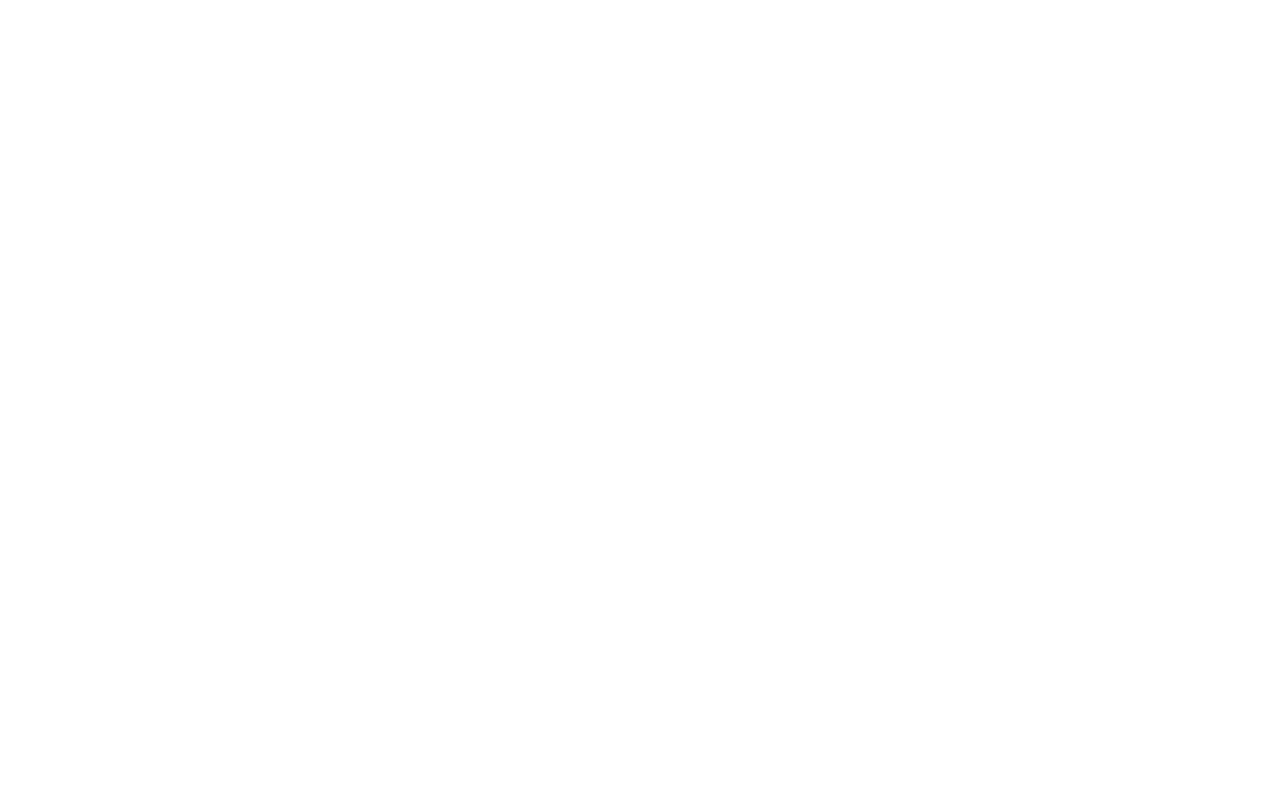
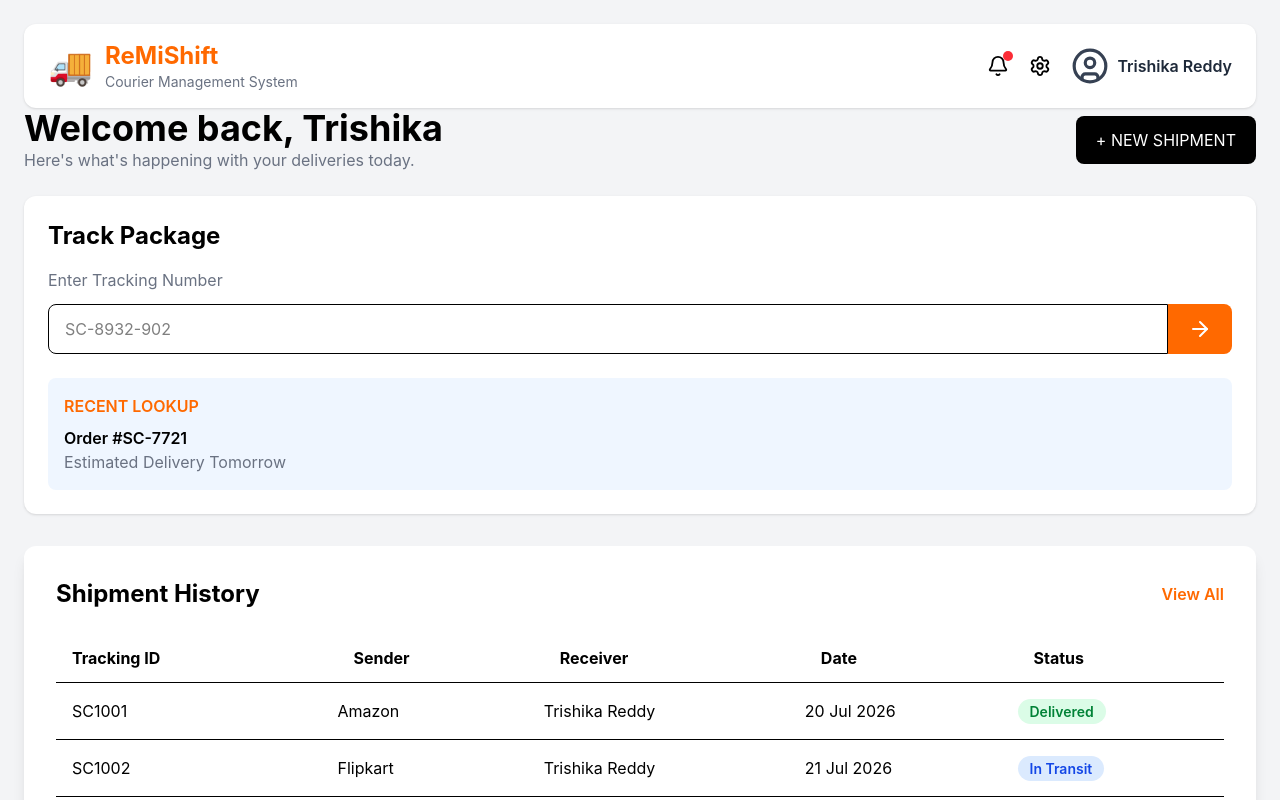
Before and after one commit to MeemanshaUsrete/Courier_Management_System, a React (Vite) app in the folder frontend_client/: page /cdashboard in a window 1280 px wide. Before the commit this address had no page. Shown: the top 800 px of the page. Built offline with nearby package versions, Linux system fonts and the light colour scheme.

Commit message:
CustomerDashboard-page added

```diff
--- a/frontend_client/package.json
+++ b/frontend_client/package.json
@@ -12,10 +12,15 @@
   "dependencies": {
     "@tailwindcss/vite": "^4.3.3",
     "axios": "^1.18.1",
+    "framer-motion": "^12.42.2",
     "lucide-react": "^1.26.0",
     "react": "^19.2.5",
+    "react-calendar": "^6.0.1",
     "react-dom": "^19.2.5",
+    "react-hot-toast": "^2.6.0",
+    "react-icons": "^5.7.0",
     "react-router-dom": "^7.18.1",
+    "recharts": "^3.10.0",
     "tailwindcss": "^4.3.3"
   },
   "devDependencies": {
--- a/frontend_client/src/App.jsx
+++ b/frontend_client/src/App.jsx
@@ -1,6 +1,8 @@
 import { BrowserRouter, Routes, Route } from "react-router-dom";
 import Home from "./pages/Home";
-import Signup from "./pages/Signup"
+import Signup from "./pages/Signup";
+import Login from "./pages/Login";
+import CustomerDashboard from "./pages/CustomerDashboard";
 
 function App() {
   return (
@@ -8,6 +10,8 @@
       <Routes>
         <Route path="/" element={<Home />} />
         <Route path="/register" element={<Signup />} />
+        <Route path="/login" element={<Login />} />
+        <Route path="/cdashboard" element={<CustomerDashboard />} />
       </Routes>
     </BrowserRouter>
   );
--- /dev/null
+++ b/frontend_client/src/components/dashboard/ShipmentTable.jsx
@@ -0,0 +1,116 @@
+const shipments = [
+  {
+    id: "SC1001",
+    sender: "Amazon",
+    receiver: "Trishika Reddy",
+    date: "20 Jul 2026",
+    status: "Delivered",
+  },
+  {
+    id: "SC1002",
+    sender: "Flipkart",
+    receiver: "Trishika Reddy",
+    date: "21 Jul 2026",
+    status: "In Transit",
+  },
+  {
+    id: "SC1003",
+    sender: "Myntra",
+    receiver: "Trishika Reddy",
+    date: "22 Jul 2026",
+    status: "Pending",
+  },
+  {
+    id: "SC1004",
+    sender: "Nykaa",
+    receiver: "Trishika Reddy",
+    date: "23 Jul 2026",
+    status: "Delivered",
+  },
+];
+
+function ShipmentTable() {
+  return (
+    <div className="bg-white rounded-xl shadow-lg p-8">
+
+      <div className="flex justify-between items-center mb-6">
+
+        <h2 className="text-2xl font-bold">
+          Shipment History
+        </h2>
+
+        <button className="text-orange-500 font-semibold hover:underline">
+          View All
+        </button>
+
+      </div>
+
+      <div className="overflow-x-auto">
+
+        <table className="min-w-full">
+
+          <thead>
+
+            <tr className="border-b">
+
+              <th className="px-4 py-3 text-left">Tracking ID</th>
+              <th className="px-4 py-3 text-left">Sender</th>
+              <th className="px-4 py-3 text-left">Receiver</th>
+              <th className="px-4 py-3 text-left">Date</th>
+              <th className="px-4 py-3 text-left">Status</th>
+
+            </tr>
+
+          </thead>
+
+          <tbody>
+
+            {shipments.map((shipment) => (
+
+              <tr
+                key={shipment.id}
+                className="border-b hover:bg-gray-50 transition"
+              >
+
+                <td className="px-4 py-4">
+                  {shipment.id}
+                </td>
+
+                <td>{shipment.sender}</td>
+
+                <td>{shipment.receiver}</td>
+
+                <td>{shipment.date}</td>
+
+                <td>
+
+                  <span
+                    className={`px-3 py-1 rounded-full text-sm font-semibold
+                    ${
+                      shipment.status === "Delivered"
+                        ? "bg-green-100 text-green-700"
+                        : shipment.status === "In Transit"
+                        ? "bg-blue-100 text-blue-700"
+                        : "bg-yellow-100 text-yellow-700"
+                    }`}
+                  >
+                    {shipment.status}
+                  </span>
+
+                </td>
+
+              </tr>
+
+            ))}
+
+          </tbody>
+
+        </table>
+
+      </div>
+
+    </div>
+  );
+}
+
+export default ShipmentTable;
--- /dev/null
+++ b/frontend_client/src/components/dashboard/Sidebar.jsx
@@ -0,0 +1,125 @@
+import {
+  LayoutDashboard,
+  Package,
+  Truck,
+  BarChart3,
+  Settings,
+  LogOut,
+  CircleHelp,
+} from "lucide-react";
+
+function Sidebar() {
+  return (
+    <div className="w-64 bg-white shadow-lg flex flex-col">
+
+      {/* Logo */}
+
+      <div className="p-6 border-b">
+
+        <h1 className="text-2xl font-bold text-orange-500">
+          SwiftCourier
+        </h1>
+
+        <p className="text-gray-500 text-sm">
+          Logistics Control
+        </p>
+
+      </div>
+
+      {/* Navigation */}
+
+      <nav className="flex-1 mt-5">
+
+        <ul className="space-y-2 px-4">
+
+          <li>
+
+            <button className="flex items-center gap-3 bg-orange-100 text-orange-600 w-full px-4 py-3 rounded-lg font-medium">
+
+              <LayoutDashboard size={20} />
+
+              Dashboard
+
+            </button>
+
+          </li>
+
+          <li>
+
+            <button className="flex items-center gap-3 hover:bg-gray-100 w-full px-4 py-3 rounded-lg">
+
+              <Package size={20} />
+
+              Shipments
+
+            </button>
+
+          </li>
+
+          <li>
+
+            <button className="flex items-center gap-3 hover:bg-gray-100 w-full px-4 py-3 rounded-lg">
+
+              <Truck size={20} />
+
+              Couriers
+
+            </button>
+
+          </li>
+
+          <li>
+
+            <button className="flex items-center gap-3 hover:bg-gray-100 w-full px-4 py-3 rounded-lg">
+
+              <BarChart3 size={20} />
+
+              Analytics
+
+            </button>
+
+          </li>
+
+          <li>
+
+            <button className="flex items-center gap-3 hover:bg-gray-100 w-full px-4 py-3 rounded-lg">
+
+              <Settings size={20} />
+
+              Settings
+
+            </button>
+
+          </li>
+
+        </ul>
+
+      </nav>
+
+      {/* Bottom */}
+
+      <div className="border-t p-5 space-y-2">
+
+        <button className="flex items-center gap-3 hover:bg-gray-100 w-full px-4 py-3 rounded-lg">
+
+          <CircleHelp size={20} />
+
+          Help Center
+
+        </button>
+
+        <button className="flex items-center gap-3 text-red-500 hover:bg-red-50 w-full px-4 py-3 rounded-lg">
+
+          <LogOut size={20} />
+
+          Logout
+
+        </button>
+
+      </div>
+
+    </div>
+  );
+}
+
+export default Sidebar;
--- /dev/null
+++ b/frontend_client/src/components/dashboard/SummaryCard.jsx
@@ -0,0 +1,76 @@
+import { Package } from "lucide-react";
+
+function SummaryCard({
+  title,
+  id,
+  status,
+  progress,
+  location,
+}) {
+  return (
+    <div className="bg-white rounded-xl shadow p-6">
+
+      <div className="flex justify-between items-center">
+
+        <div className="bg-orange-100 p-3 rounded-lg">
+
+          <Package className="text-orange-500" />
+
+        </div>
+
+        <span className="bg-green-100 text-green-700 px-3 py-1 rounded-full text-sm">
+
+          {status}
+
+        </span>
+
+      </div>
+
+      <h2 className="text-2xl font-bold mt-5">
+
+        {title}
+
+      </h2>
+
+      <p className="text-gray-500">
+
+        Shipment ID: {id}
+
+      </p>
+
+      {progress && (
+
+        <>
+
+          <div className="mt-5 flex justify-between">
+
+            <span>Progress</span>
+
+            <span>{progress}%</span>
+
+          </div>
+
+          <div className="w-full bg-gray-200 rounded-full h-2 mt-2">
+
+            <div
+              style={{ width: `${progress}%` }}
+              className="bg-orange-500 h-2 rounded-full"
+            ></div>
+
+          </div>
+
+        </>
+
+      )}
+
+      <p className="mt-6 text-gray-500">
+
+        {location}
+
+      </p>
+
+    </div>
+  );
+}
+
+export default SummaryCard;
--- /dev/null
+++ b/frontend_client/src/components/dashboard/Topbar.jsx
@@ -0,0 +1,76 @@
+import {
+  Bell,
+  Settings,
+  UserCircle,
+  Truck
+} from "lucide-react";
+
+function Topbar() {
+  return (
+    <div className="bg-white rounded-xl shadow-sm px-6 py-4 flex items-center justify-between">
+
+      {/* Application Logo & Name */}
+
+      <div className="flex items-center gap-3">
+
+        <span className="text-4xl">
+            🚚
+        </span>
+
+            <div>
+                <h1 className="text-2xl font-bold text-orange-500">
+                ReMiShift
+                </h1>
+
+                <p className="text-sm text-gray-500">
+                Courier Management System
+                </p>
+            </div>
+
+      </div>
+
+      {/* Right Side */}
+
+      <div className="flex items-center gap-5">
+
+        {/* Notification */}
+        <button className="relative hover:text-orange-500 transition">
+
+          <Bell size={22} />
+
+          <span className="absolute -top-1 -right-1 w-2.5 h-2.5 bg-red-500 rounded-full"></span>
+
+        </button>
+
+        {/* Settings */}
+        <button className="hover:text-orange-500 transition">
+
+          <Settings size={22} />
+
+        </button>
+
+        {/* Profile */}
+
+        <div className="flex items-center gap-2 cursor-pointer">
+
+          <UserCircle size={38} className="text-gray-700" />
+
+          <div>
+
+            <p className="font-semibold text-gray-800">
+              Trishika Reddy
+            </p>
+
+
+
+          </div>
+
+        </div>
+
+      </div>
+
+    </div>
+  );
+}
+
+export default Topbar;
--- /dev/null
+++ b/frontend_client/src/components/dashboard/TrackingCard.jsx
@@ -0,0 +1,53 @@
+import { ArrowRight } from "lucide-react";
+
+function TrackingCard() {
+  return (
+    <div className="bg-white rounded-xl shadow p-6">
+
+      <h2 className="text-2xl font-bold mb-4">
+        Track Package
+      </h2>
+
+      <p className="text-gray-500 mb-3">
+        Enter Tracking Number
+      </p>
+
+      <div className="flex">
+
+        <input
+          type="text"
+          placeholder="SC-8932-902"
+          className="border rounded-l-lg flex-1 px-4 py-3 outline-none"
+        />
+
+        <button className="bg-orange-500 px-5 text-white rounded-r-lg hover:bg-orange-600">
+
+          <ArrowRight />
+
+        </button>
+
+      </div>
+
+      <div className="mt-6 bg-blue-50 rounded-lg p-4">
+
+        <p className="text-orange-500 font-semibold">
+          RECENT LOOKUP
+        </p>
+
+        <p className="font-semibold mt-2">
+          Order #SC-7721
+        </p>
+
+        <p className="text-gray-500">
+          Estimated Delivery Tomorrow
+        </p>
+
+      </div>
+
+
+
+    </div>
+  );
+}
+
+export default TrackingCard;
--- /dev/null
+++ b/frontend_client/src/pages/CustomerDashboard.jsx
@@ -0,0 +1,64 @@
+import Topbar from "../components/dashboard/Topbar";
+import TrackingCard from "../components/dashboard/TrackingCard";
+import ShipmentTable from "../components/dashboard/ShipmentTable";
+
+
+
+function CustomerDashboard() {
+  return (
+    <div className="min-h-screen bg-gray-100">
+
+
+    <div className="max-w-7xl mx-auto p-6">
+
+        <Topbar />
+
+
+    <div className="flex justify-between items-center mb-6">
+
+        <div>
+
+            <h1 className="text-4xl font-bold">
+
+                Welcome back, Trishika
+
+            </h1>
+
+            <p className="text-gray-500">
+
+                Here's what's happening with your deliveries today.
+
+            </p>
+
+        </div>
+
+        <button className="bg-black text-white px-5 py-3 rounded-lg hover:bg-gray-800">
+
+            + NEW SHIPMENT
+
+        </button>
+
+    </div>
+
+    {/* Cards Row */}
+
+<div className="mt-6">
+    <TrackingCard />
+</div>
+
+{/* Shipment Table */}
+
+<div className="mt-8">
+
+    <ShipmentTable />
+
+</div>
+
+</div>
+
+</div>
+
+  );
+}
+
+export default CustomerDashboard;
```
Also changed, not shown: 1 other file (tests, documents, lock files or other folders).
